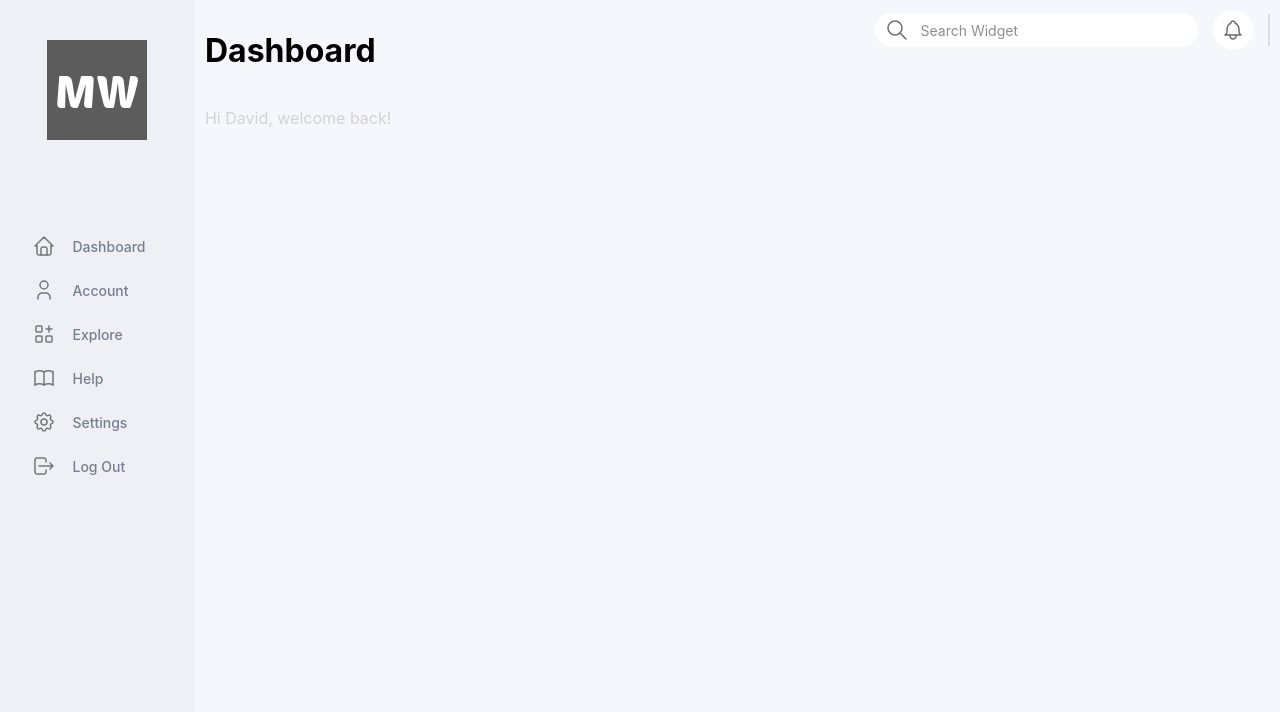
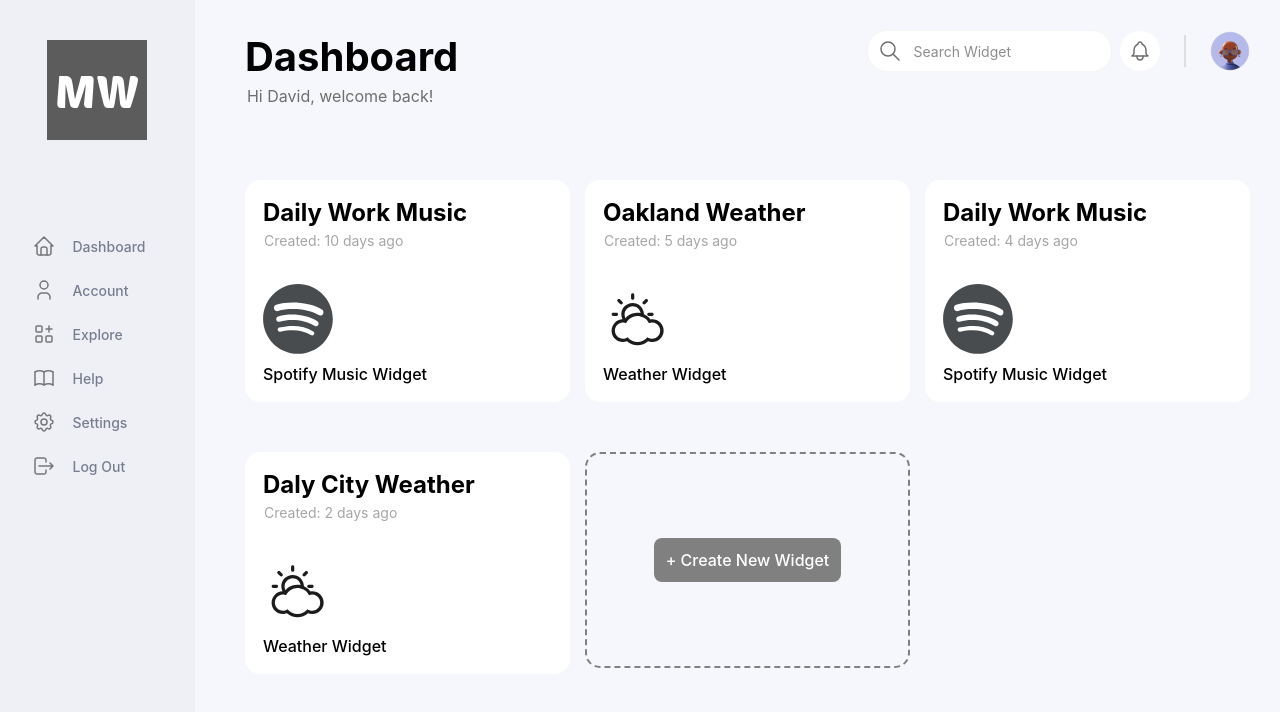
Before and after one commit to edison4354/modify-widget-frontend, a React (Create React App) app: page /dashboard in a window 1280 px wide. Shown: the top 712 px of the page. Built offline with nearby package versions, Linux system fonts and the light colour scheme.

Commit message:
Finished basic components for Dashboard Section

```diff
--- a/src/components/DashBoard/DashboardElements.js
+++ b/src/components/DashBoard/DashboardElements.js
@@ -1,9 +1,11 @@
 import styled from "styled-components";
+import { Link as LinkR } from "react-router-dom";
 
 export const DashboardContainer = styled.div`
   display: flex;
   background: #f6f7fc;
   width: 100%;
+  flex-direction: column;
 `;
 
 export const DashboardHead = styled.div`
@@ -11,26 +13,35 @@ export const DashboardHead = styled.div`
   flex-direction: row;
   justify-content: space-between;
   width: 100%;
-  height: 200px;
+  height: 170px;
   align-items: flex-start;
 `;
 
 export const HeadLeft = styled.div`
   display: flex;
   flex-direction: column;
-  padding: 10px;
+  margin-top: 32px;
+  margin-left: 50px;
 `;
 
-export const Title = styled.h1``;
+export const Title = styled.h1`
+  margin: 0;
+  font-size: 40px;
+`;
 
 export const SubTitle = styled.p`
-  color: lightgray;
+  margin-top: 5px;
+  margin-left: 2px;
+  color: #6e6e6e;
 `;
 
 export const HeadRight = styled.div`
   display: flex;
-  padding: 10px;
+  margin-top: 30px;
   align-items: center;
+  @media screen and (max-width: 870px) {
+    display: none;
+  }
 `;
 
 export const SearchBar = styled.div`
@@ -38,21 +49,22 @@ export const SearchBar = styled.div`
   display: flex;
   justify-content: center;
   align-items: center;
-  padding: 5px 180px 5px 10px;
+  padding: 8px 100px 8px 10px;
   background: #ffffff;
+  border: 1px solid #f5f5f5;
 `;
 
 export const SearchbarText = styled.p`
   padding-left: 12px;
   margin: 0;
   font-size: 14px;
-  color: #8E8E8E;
+  color: #8e8e8e;
 `;
 
 export const Notifcation = styled.div`
   display: flex;
   align-items: center;
-  margin: 0 15px;
+  margin: 0 24px 0 8px;
   background: white;
   border-radius: 30px;
   padding: 8px;
@@ -60,9 +72,94 @@ export const Notifcation = styled.div`
 
 export const Icon = styled.img``;
 export const VerticalLine = styled.div`
-  border: 1px solid #DDDDDD;
+  border: 1px solid #dddddd;
   height: 30px;
 `;
-export const ProfileImage = styled.div``;
+export const ProfileImage = styled.img`
+  height: 40px;
+  margin: 0 30px 0 24px;
+`;
 
 export const DashboardMain = styled.div``;
+
+export const WidgetCellContainer = styled.div`
+  display: grid;
+  grid-template-columns: repeat(4, 1fr);
+  padding: 10px;
+  margin-left: 40px;
+  margin-right: 20px;
+  grid-gap: 50px 15px;
+
+  @media screen and (max-width: 1280px) {
+    grid-template-columns: repeat(3, 1fr);
+  }
+
+  @media screen and (max-width: 1000px) {
+    grid-template-columns: repeat(2, 1fr);
+  }
+
+  @media screen and (max-width: 760px) {
+    grid-template-columns: repeat(1, 1fr);
+  }
+`;
+
+export const WidgetCell = styled.div`
+  display: flex;
+  background-color: #ffffff;
+  text-align: center;
+  padding: 18px;
+  border-radius: 15px;
+  max-width: 350px;
+  justify-content: start;
+  align-items: flex-start;
+  flex-direction: column;
+`;
+
+export const WidgetHead = styled.div`
+  display: flex;
+  flex-direction: column;
+  align-items: flex-start;
+`;
+
+export const WidgetTitle = styled.p`
+  margin: 0;
+  padding: 0;
+  font-weight: 700;
+  font-size: 24px;
+`;
+
+export const WidgetDate = styled.p`
+  margin: 0;
+  padding: 5px 1px;
+  color: #A6A6A6;
+  font-size: 14px;
+`;
+
+export const WidgetImage = styled.img`
+  height: 70px;
+  padding: 30px 0 10px 0;
+`;
+
+export const WidgetType = styled.p`
+  margin: 0;
+  padding: 0;
+  font-weight: 500;
+`;
+
+export const AddNewWidget = styled.div`
+  border-radius: 15px;
+  border: 2px dashed gray;
+  height: 212px;
+  display: flex;
+  justify-content: center;
+  align-items: center;
+`
+
+export const AddNewButton = styled(LinkR)`
+ background: gray;
+ padding: 12px;
+ border-radius: 8px;
+ color: white;
+ font-weight: 500;
+ text-decoration: none;
+`
--- a/src/components/DashBoard/index.js
+++ b/src/components/DashBoard/index.js
@@ -1,6 +1,10 @@
-import React from "react";
+import React, { useEffect } from "react";
 import SearchIcon from "../../images/SearchIcon.svg";
 import NotifcationIcon from "../../images/NotificationIcon.svg";
+import Avatar from "../../images/Avatar.png";
+import WeatherLogo from "../../images/WeatherLogo.svg";
+import SpotifyLogo from "../../images/SpotifyLogo.svg";
+
 import {
   DashboardContainer,
   SearchbarText,
@@ -15,6 +19,15 @@ import {
   Notifcation,
   VerticalLine,
   ProfileImage,
+  WidgetCellContainer,
+  WidgetCell,
+  WidgetHead,
+  WidgetTitle,
+  WidgetDate,
+  WidgetImage,
+  WidgetType,
+  AddNewWidget,
+  AddNewButton
 } from "./DashboardElements";
 
 const DashBoard = () => {
@@ -35,9 +48,48 @@ const DashBoard = () => {
               <Icon src={NotifcationIcon} alt="Bell Icon" />
             </Notifcation>
             <VerticalLine />
-            <ProfileImage />
+            <ProfileImage src={Avatar} alt="Avatar Icon" />
           </HeadRight>
         </DashboardHead>
+        <DashboardMain>
+          <WidgetCellContainer>
+            <WidgetCell>
+              <WidgetHead>
+                <WidgetTitle>Daily Work Music</WidgetTitle>
+                <WidgetDate>Created: 10 days ago</WidgetDate>
+              </WidgetHead>
+              <WidgetImage src={SpotifyLogo} alt="Widget Image" />
+              <WidgetType>Spotify Music Widget</WidgetType>
+            </WidgetCell>
+            <WidgetCell>
+              <WidgetHead>
+                <WidgetTitle>Oakland Weather</WidgetTitle>
+                <WidgetDate>Created: 5 days ago</WidgetDate>
+              </WidgetHead>
+              <WidgetImage src={WeatherLogo} alt="Widget Image" />
+              <WidgetType>Weather Widget</WidgetType>
+            </WidgetCell>
+            <WidgetCell>
+              <WidgetHead>
+                <WidgetTitle>Daily Work Music</WidgetTitle>
+                <WidgetDate>Created: 4 days ago</WidgetDate>
+              </WidgetHead>
+              <WidgetImage src={SpotifyLogo} alt="Widget Image" />
+              <WidgetType>Spotify Music Widget</WidgetType>
+            </WidgetCell>
+            <WidgetCell>
+              <WidgetHead>
+                <WidgetTitle>Daly City Weather</WidgetTitle>
+                <WidgetDate>Created: 2 days ago</WidgetDate>
+              </WidgetHead>
+              <WidgetImage src={WeatherLogo} alt="Widget Image" />
+              <WidgetType>Weather Widget</WidgetType>
+            </WidgetCell>
+            <AddNewWidget>
+              <AddNewButton to="/dashboard/new-widget">+ Create New Widget</AddNewButton>
+            </AddNewWidget>
+          </WidgetCellContainer>
+        </DashboardMain>
       </DashboardContainer>
     </>
   );
```
